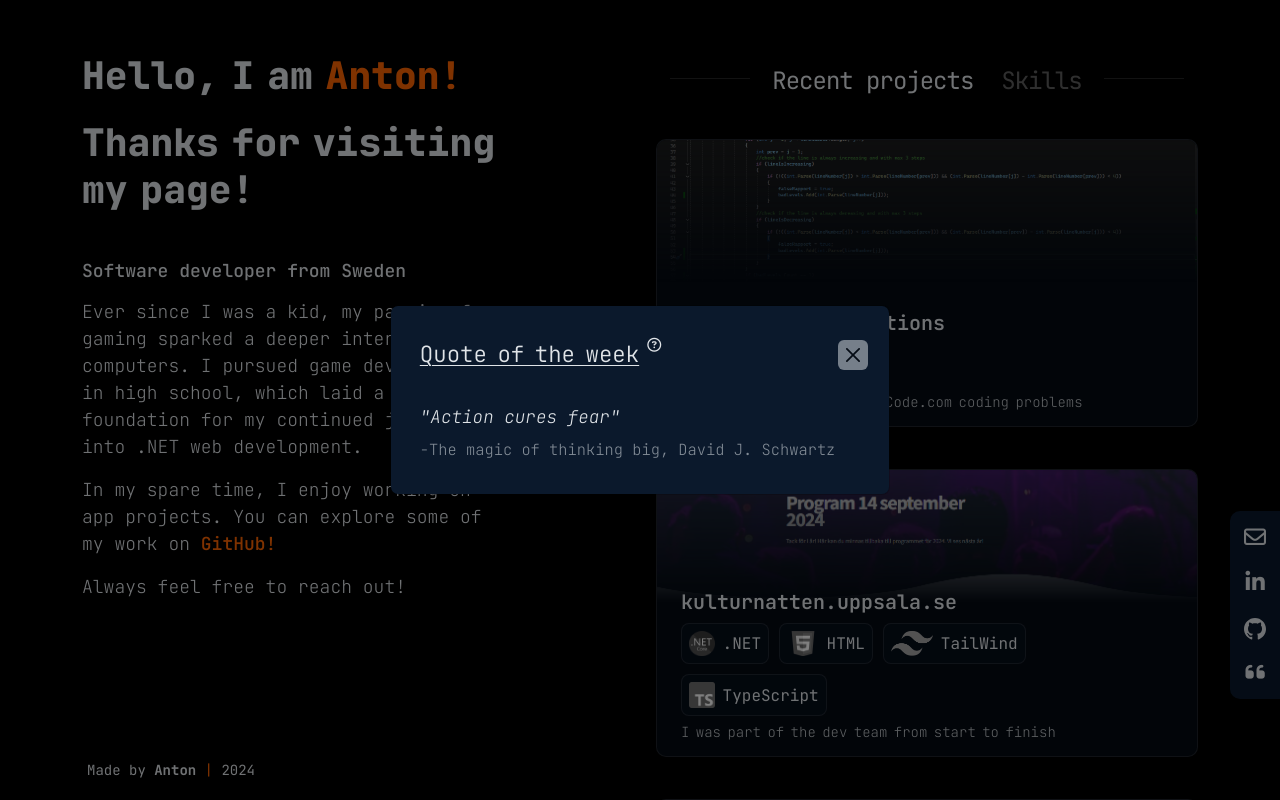
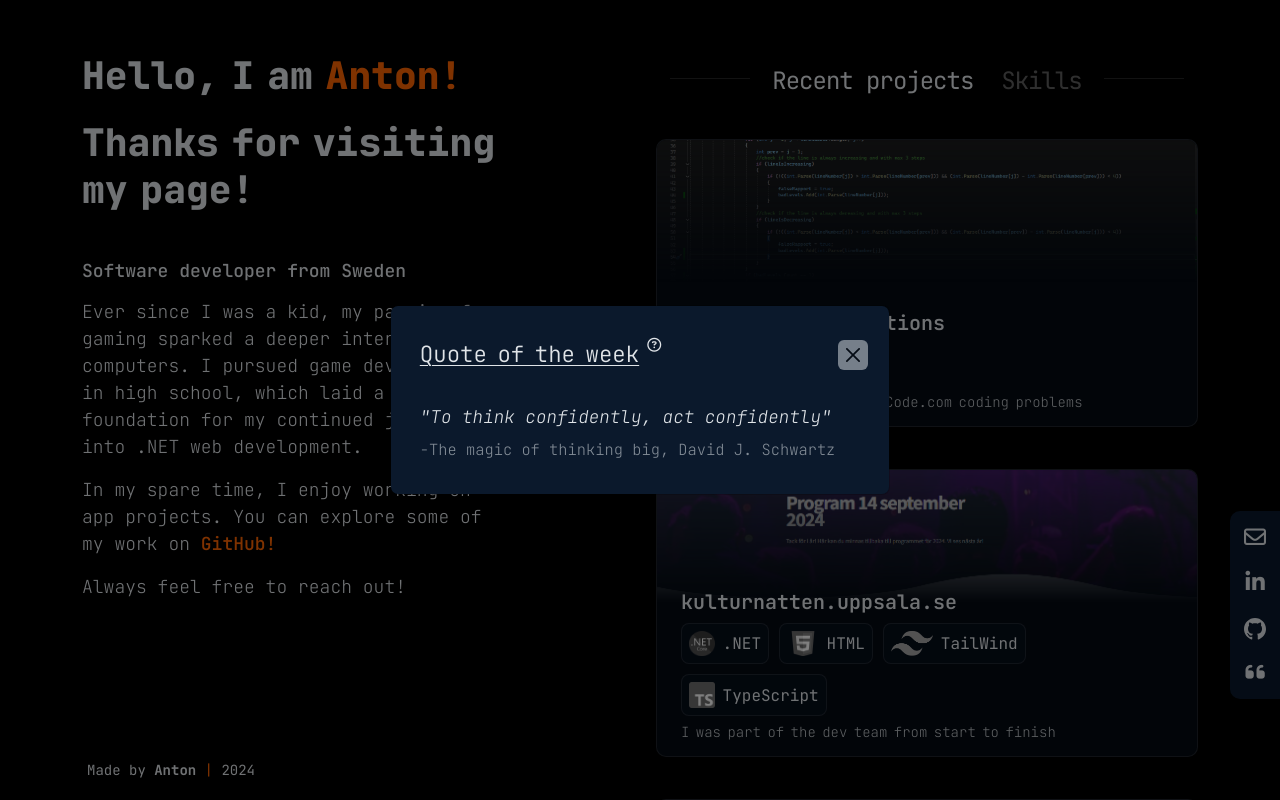
Before and after one commit to Antlin23/Portfolio, a React (Create React App) app: page / in a window 1280 px wide. Both pictures are taken after a click on the button "Weekly quote". Shown: the top 800 px of the page. Built offline with nearby package versions, Linux system fonts and the light colour scheme.

Commit message:
weekly quote updated

```diff
--- a/src/Menu.tsx
+++ b/src/Menu.tsx
@@ -31,7 +31,7 @@ function Menu() {
           </Modal.Title>
         </Modal.Header>
         <Modal.Body className=''>
-          "Action cures fear"
+          "To think confidently, act confidently"
           <p className='small'>-The magic of thinking big, David J. Schwartz</p>
           </Modal.Body>
       </Modal>
@@ -40,3 +40,9 @@ function Menu() {
   );
 }
 export default Menu;
+
+
+/*
+"Action cures fear"
+<p className='small'>-The magic of thinking big, David J. Schwartz</p>
+*/
```
